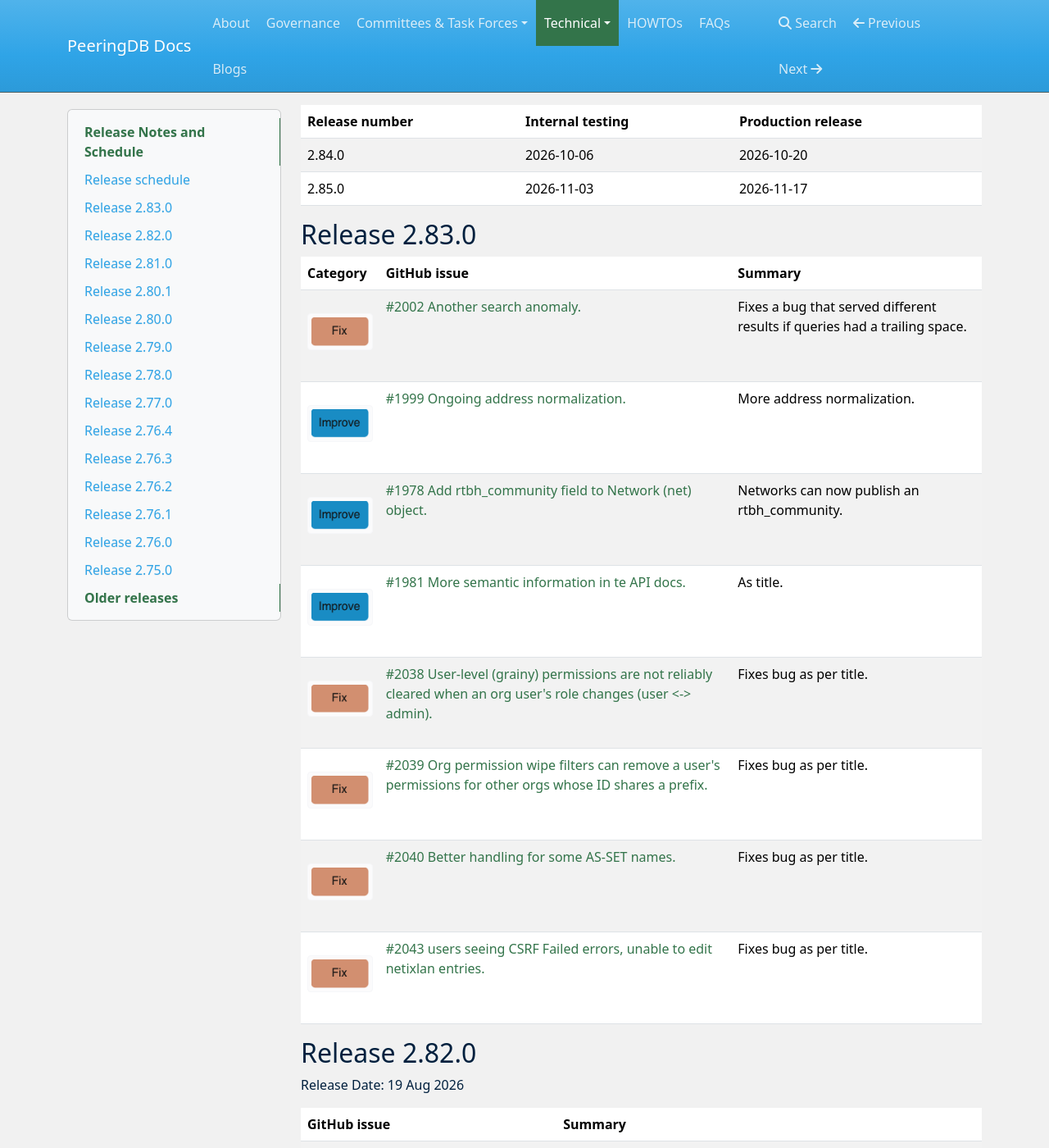
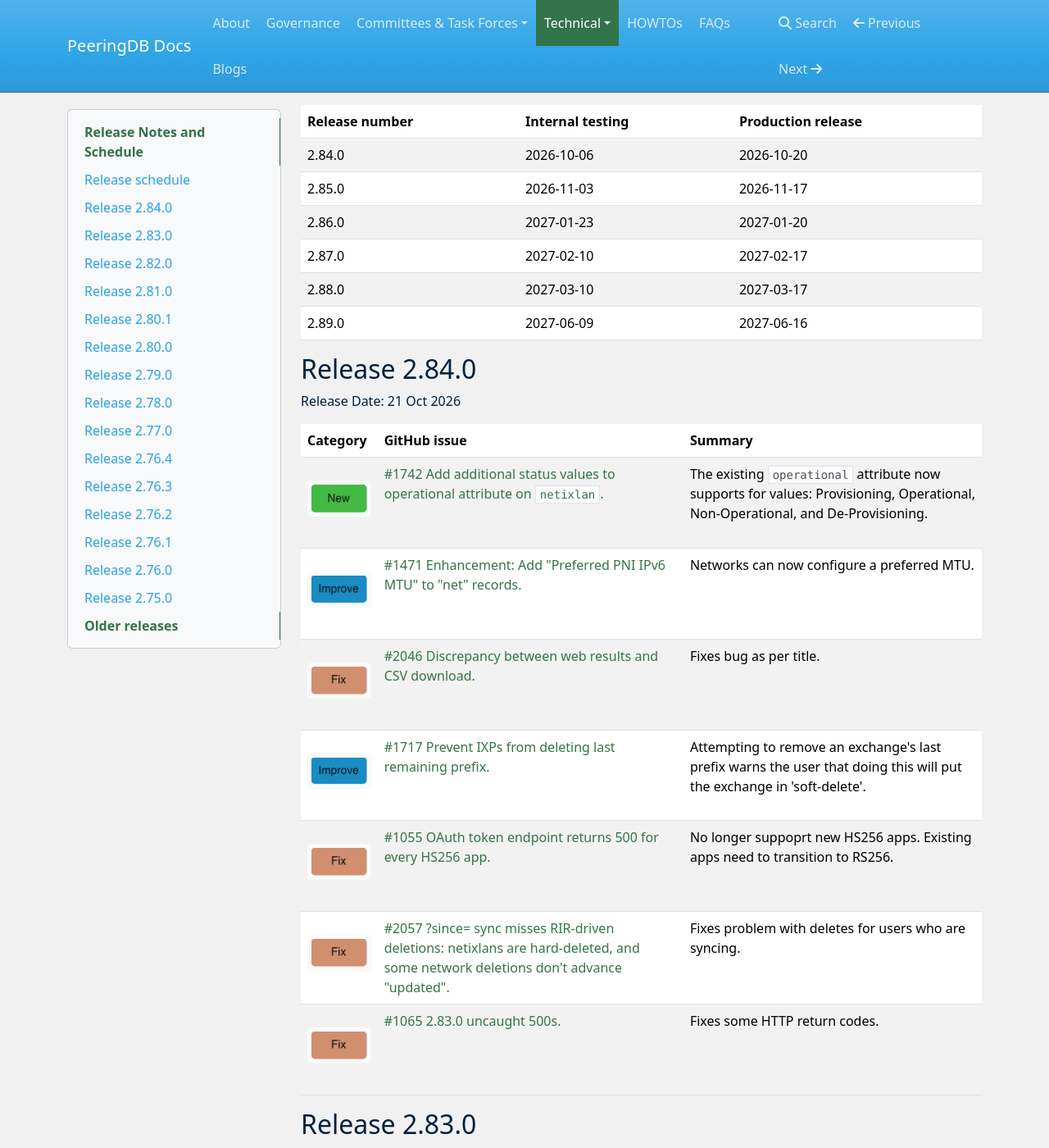
Before and after one commit to peeringdb/docs, an MkDocs documentation site: the page built from docs/release_notes/index.md, in a window 1280 px wide and 1400 px high, scrolled down 494 px. Shown: the whole window at 82% size. Built offline with MkDocs 1.6.1, drawn with Linux system fonts in a browser that asks for light colours; nearby versions of some CDN libraries; some of the changed text lies outside the part shown.

Commit message:
Release notes for 2.84.0 and scheduled release dates until June 2027

```diff
--- a/docs/release_notes/index.md
+++ b/docs/release_notes/index.md
@@ -18,8 +18,30 @@
 | -------------- | ---------------- | ------------------ |
 | 2.84.0 | 2026-10-06 | 2026-10-20 |
 | 2.85.0 | 2026-11-03 | 2026-11-17 |
+| 2.86.0 | 2027-01-23 | 2027-01-20|
+| 2.87.0 | 2027-02-10 | 2027-02-17|
+| 2.88.0 | 2027-03-10 | 2027-03-17|
+| 2.89.0 | 2027-06-09 | 2027-06-16|
+
+## Release 2.84.0
+
+Release Date: 21 Oct 2026
+
+| **Category** | **GitHub issue** | **Summary** |
+| --------| ----------------- | ----------- |
+| ![New](images/new.png) | [#1742 Add additional status values to operational attribute on `netixlan`.](https://github.com/peeringdb/peeringdb/issues/1742) | The existing `operational` attribute now supports for values: Provisioning, Operational, Non-Operational, and De-Provisioning. |
+| ![Improve](images/improve.png) | [#1471 Enhancement: Add "Preferred PNI IPv6 MTU" to "net" records.](https://github.com/peeringdb/peeringdb/issues/1471) | Networks can now configure a preferred MTU. |
+| ![Fix](images/fix.png) | [#2046 Discrepancy between web results and CSV download.](https://github.com/peeringdb/peeringdb/issues/2046) | Fixes bug as per title. |
+| ![Improve](images/improve.png) | [#1717 Prevent IXPs from deleting last remaining prefix.](https://github.com/peeringdb/peeringdb/issues/1717) | Attempting to remove an exchange's last prefix warns the user that doing this will put the exchange in 'soft-delete'. |
+| ![Fix](images/fix.png) | [#1055 OAuth token endpoint returns 500 for every HS256 app.](https://github.com/peeringdb/peeringdb/issues/2055) | No longer suppoprt new HS256 apps. Existing apps need to transition to RS256. |
+| ![Fix](images/fix.png) | [#2057 ?since= sync misses RIR-driven deletions: netixlans are hard-deleted, and some network deletions don't advance "updated".](https://github.com/peeringdb/peeringdb/issues/2057) | Fixes problem with deletes for users who are syncing. |
+| ![Fix](images/fix.png) | [#1065 2.83.0 uncaught 500s.](https://github.com/peeringdb/peeringdb/issues/1065) | Fixes some HTTP return codes. |
+
+
 
 ## Release 2.83.0
+
+Release Date: 23 Sep 2026
 
 | **Category** | **GitHub issue** | **Summary** |
 | --------| ----------------- | ----------- |
```
